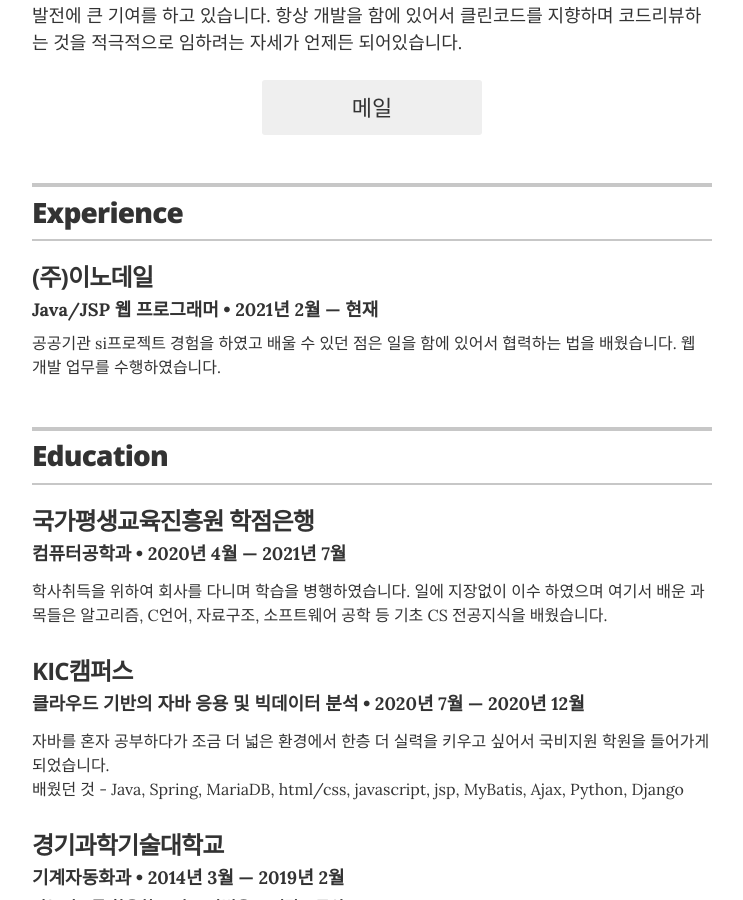
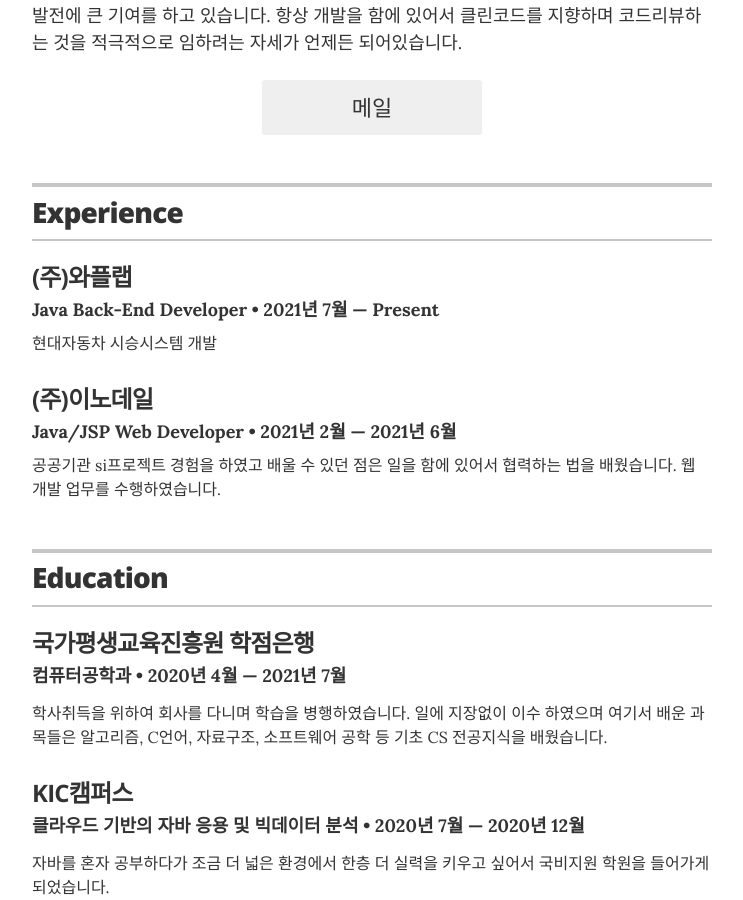
Before and after one commit to lsj8367/lsj8367.github.io, a Jekyll site: the page built from index.html, in a window 1280 px wide and 900 px high, scrolled down 409 px. Shown: the whole window, without its empty margins (268-1011 px from the left). Built offline with Jekyll 4.4.1, drawn with Linux system fonts in a browser that asks for light colours; some of the changed lines change nothing that is shown.

Commit message:
이력사항 수정

```diff
--- a/_data/experience.yml
+++ b/_data/experience.yml
@@ -1,12 +1,11 @@
 # Jobs
 # VP of Global Communications
+- company: (주)와플랩
+  position: Java Back-End Developer
+  duration:  2021년 7월 &mdash; Present
+  summary: 현대자동차 시승시스템 개발
+
 - company: (주)이노데일
-  position: Java/JSP 웹 프로그래머
-  duration: 2021년 2월 &mdash; 현재 # 연차
+  position: Java/JSP Web Developer
+  duration: 2021년 2월 &mdash; 2021년 6월 # 연차
   summary: 공공기관 si프로젝트 경험을 하였고 배울 수 있던 점은 일을 함에 있어서 협력하는 법을 배웠습니다. 웹 개발 업무를 수행하였습니다.
-
-# Director of Digital Stratgy
-# - company: KIC캠퍼스
-#   position: 클라우드 기반의 자바 응용 및 빅데이터 분석
-#   duration:  2020년 7월 &mdash; 2020년 12월
-#   summary: 자바 프로그래밍으로 웹에 대한 지식, 클래스와 메소드에 대한 이해, 상속성, 다형성 기본 지식 이해, 서버와 클라이언트에 대한 통신개념, 객체지향 프로그래밍의 개념과 특징, html/css 기본 지식, 자바스크립트에 대한 기초 문법, tomcat과 스프링 프레임워크를 사용한 웹 프로그래밍, 파이썬을 이용하여 데이터 분석 및 시각화, R프로그래밍을 이용한 데이터 분석 및 시각화, Django 프레임워크를 통한 웹 프로그래밍, MariaDB를 이용한 데이터베이스 및 테이블 관리 (CRUD), 웹과 DB연동 프로그래밍, tensorflow 기초 지식에 대하여 학습하였습니다.
```
